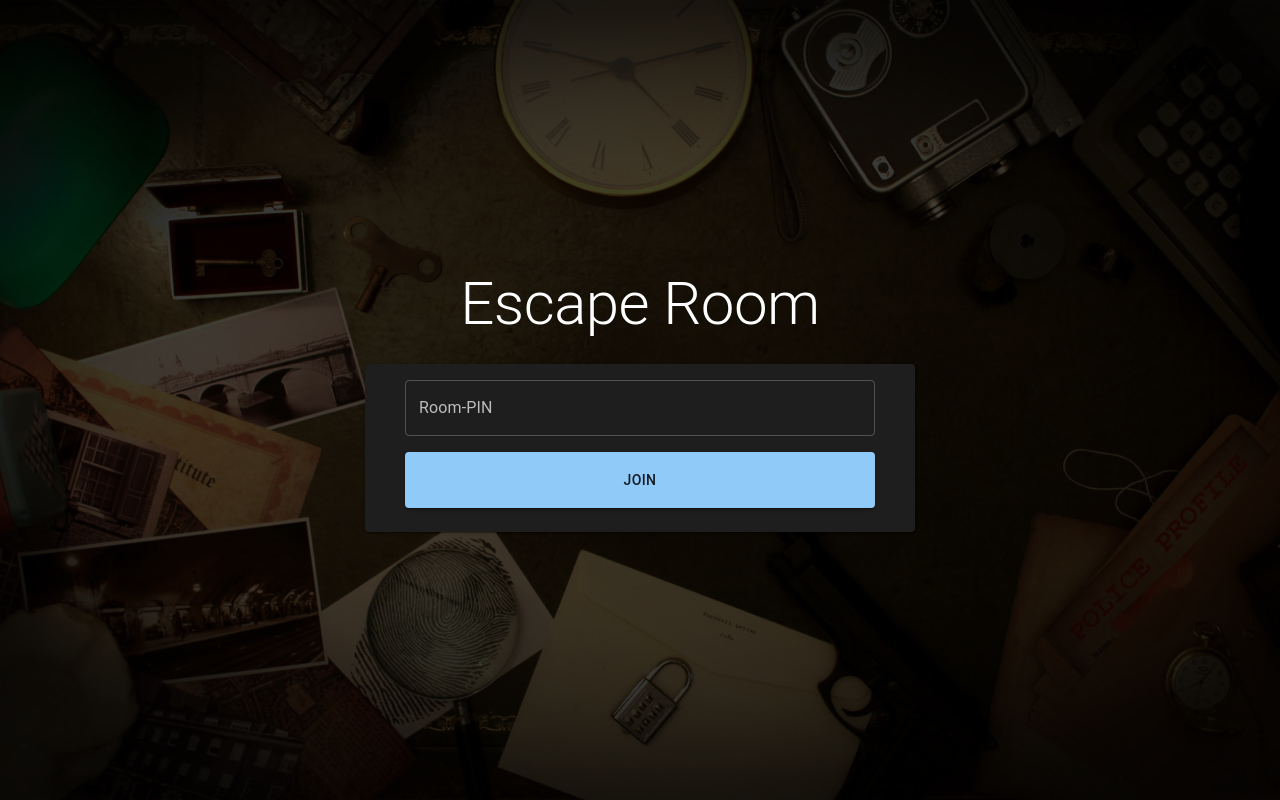
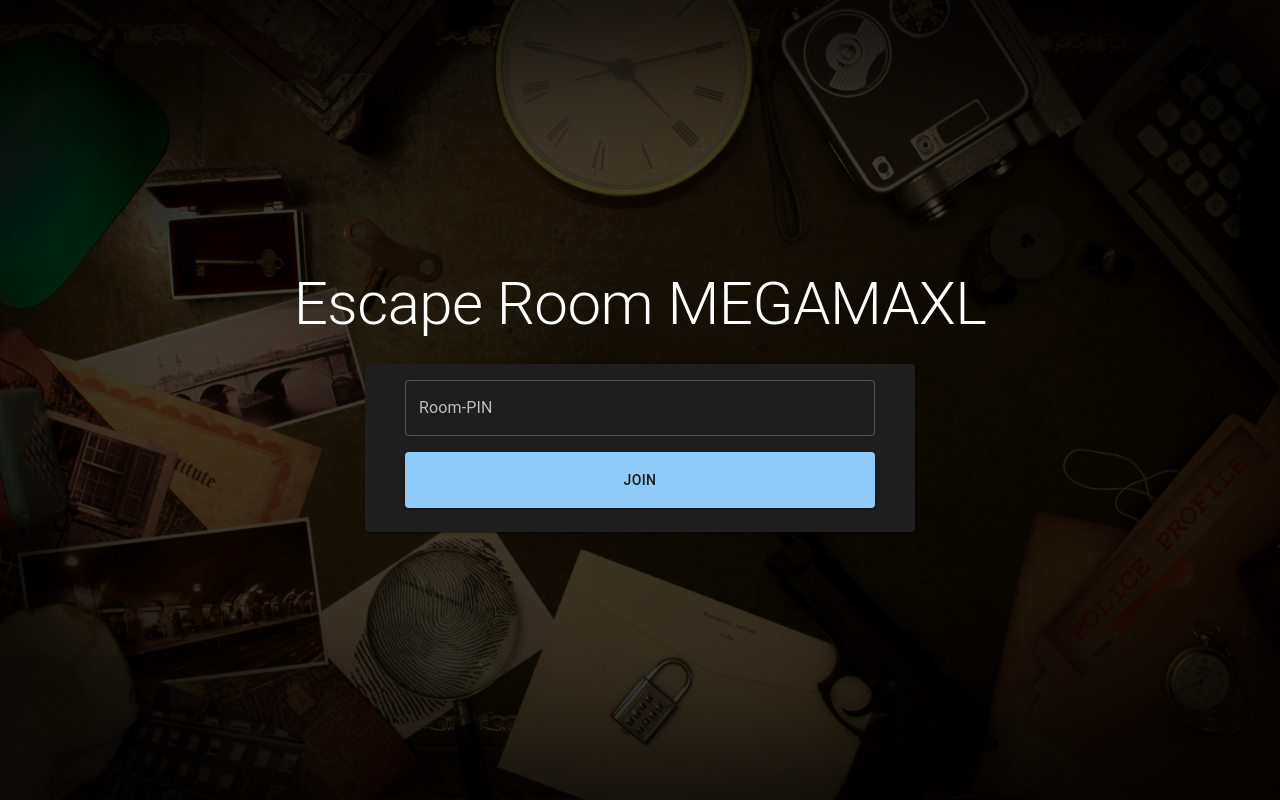
Before and after one commit to patrik-16/EscapeDoomFrontend, a React (Vite) app: page / in a window 1280 px wide. Built offline with nearby package versions, Linux system fonts and the light colour scheme.

Commit message:
test if works

```diff
--- a/src/pages/studenJoin/main.tsx
+++ b/src/pages/studenJoin/main.tsx
@@ -78,7 +78,7 @@ const StudentJoin = () => {
                     backgroundSize: 'cover',
                 }}
             >
-                <Typography sx={{paddingBottom: 3}} color={common.white} variant="h2"> Escape Room </Typography>
+                <Typography sx={{paddingBottom: 3}} color={common.white} variant="h2"> Escape Room MEGAMAXL </Typography>
                 <Card sx={{minWidth: 550, paddingX: 3}}>
                     <CardContent>
                         <Stack spacing={2} alignItems="center" component="form" onSubmit={sendID} noValidate>
```
